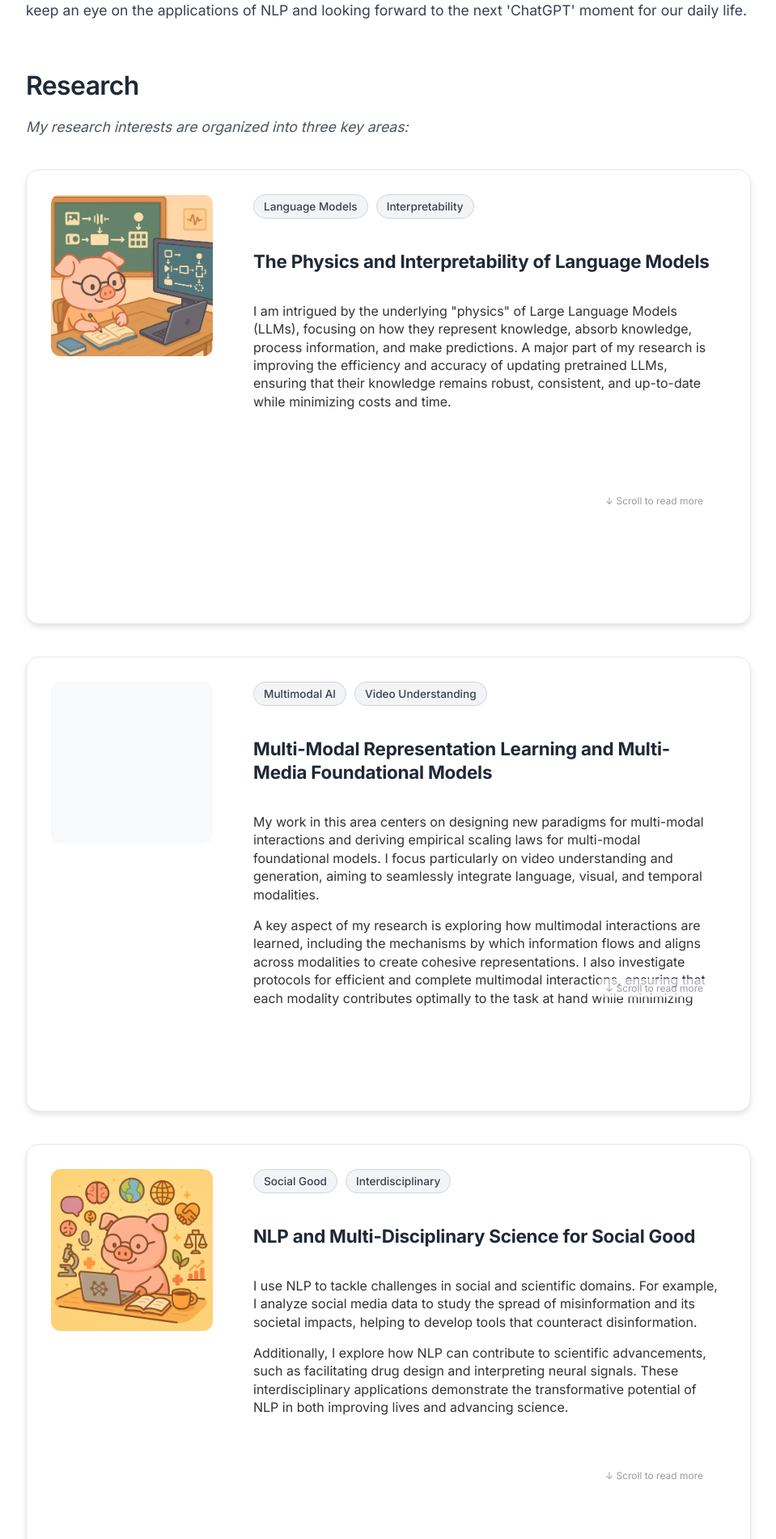
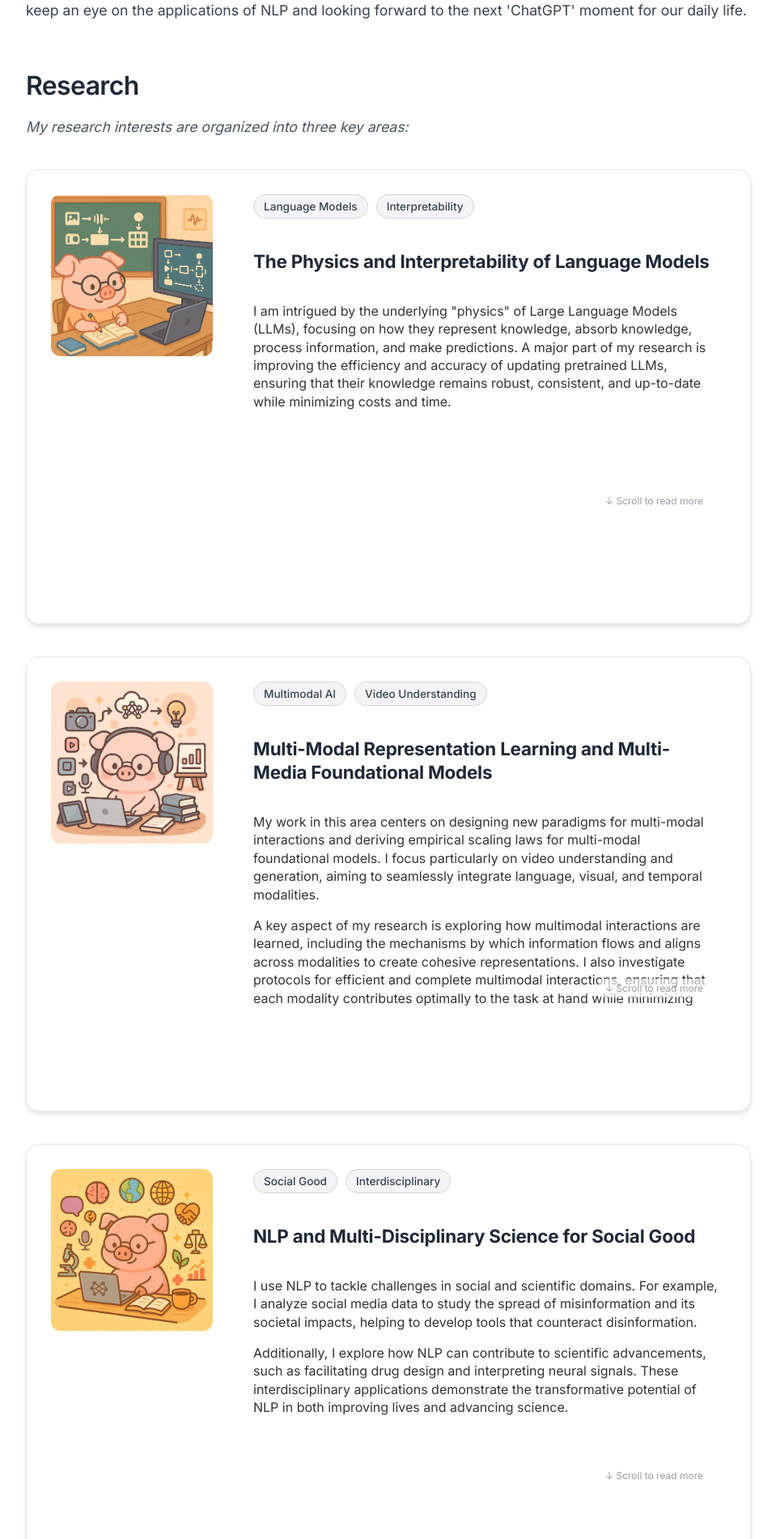
Before and after one commit to Lumos-Jiateng/Lumos-Jiateng.github.io, a Jekyll site: the page built from index.html, in a window 1280 px wide. Shown: the part 782-2683 px from the top of the page at 81% size, without its empty margins (160-1119 px from the left). Built offline with Jekyll 4.4.1, drawn with Linux system fonts in a browser that asks for light colours.

Commit message:
Restore 2F.jpg image reference in HTML

```diff
--- a/index.html
+++ b/index.html
@@ -53,7 +53,7 @@ title: Jiateng Liu, Personal Home Page
     <!-- Research Area 2 -->
     <div class="research-card">
       <div class="research-image">
-        <!-- Image removed -->
+        <img src="images/2F.jpg" alt="Multi-Modal Representation Learning" onclick="openImageModal('images/2F.jpg')">
       </div>
       <div class="research-content">
         <div class="research-tags">
```
